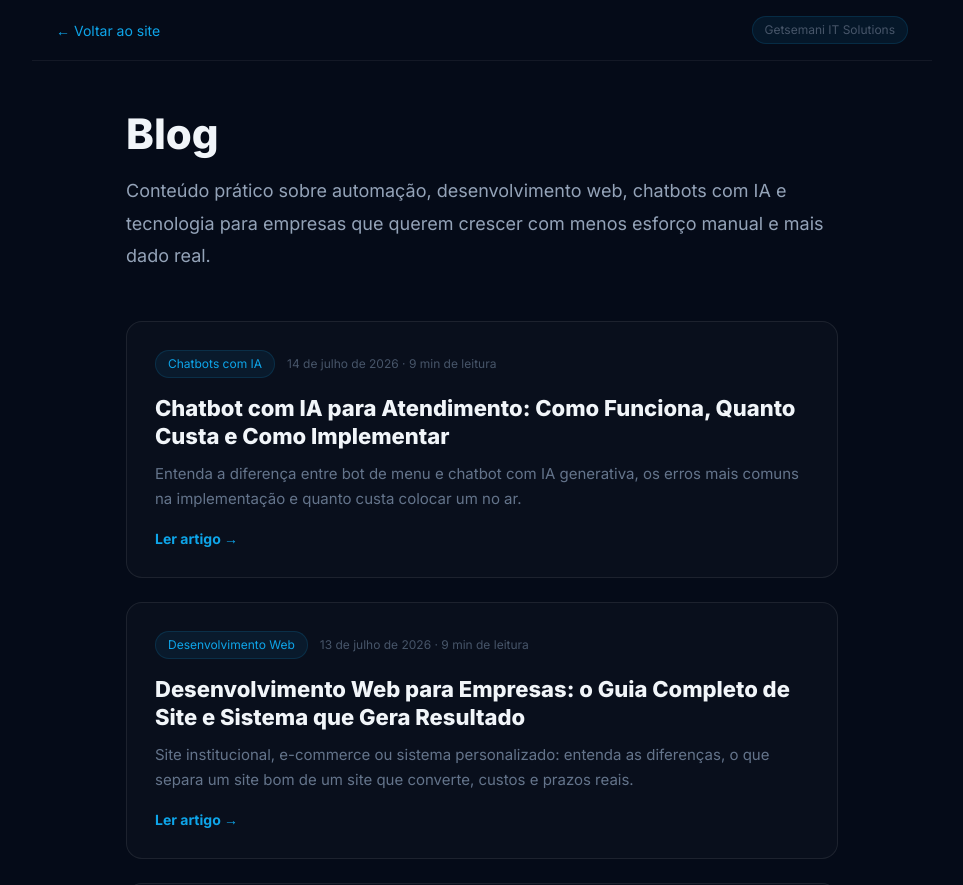
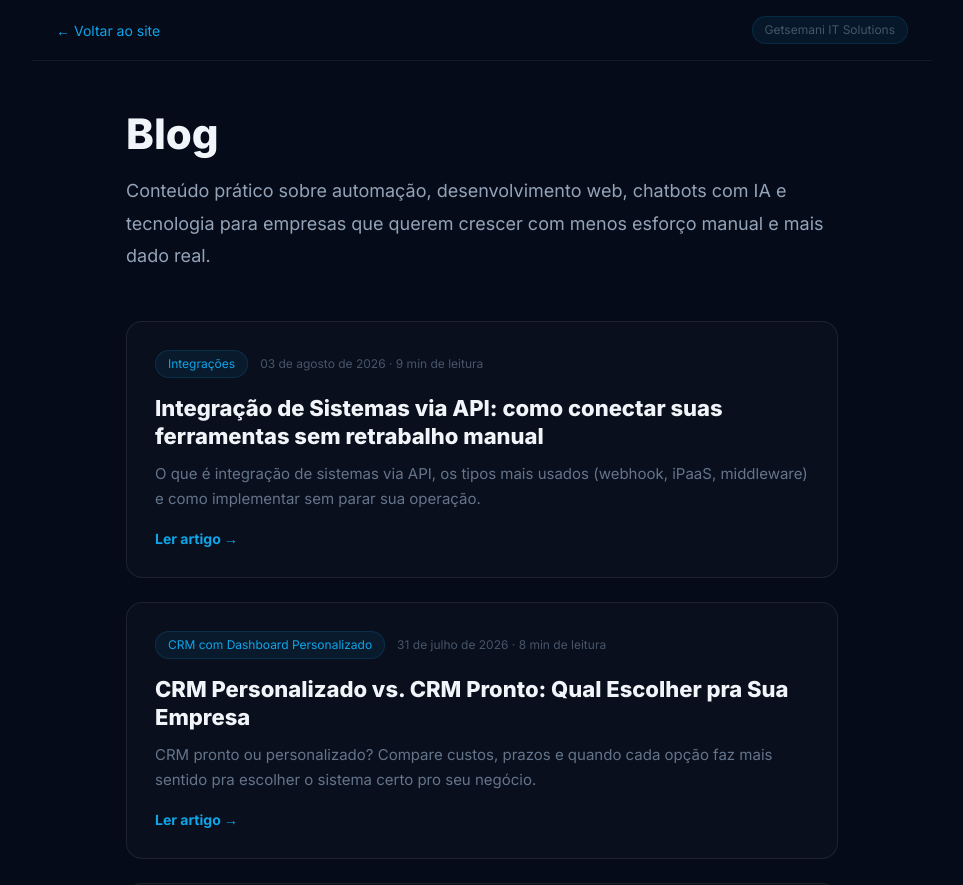
Before and after one commit to fsantanecas/getsemani-landingpage, a Next.js app: page /blog in a window 1280 px wide. Shown: the top 885 px of the page, without its empty margins (158-1121 px from the left). Built offline with nearby package versions, Linux system fonts and the light colour scheme.

Commit message:
fix: adiciona posts de IA, CRM e integracao de sistemas ao indice /blog
Indice nao estava sendo atualizado pelas execucoes anteriores do pipeline, entao os posts existiam mas nao apareciam listados na pagina /blog.

```diff
--- a/app/blog/page.tsx
+++ b/app/blog/page.tsx
@@ -3,8 +3,8 @@ import Link from 'next/link';
 
 export const metadata: Metadata = {
   title: 'Blog | Getsemani IT Solutions',
-  description: 'Artigos sobre automação de processos, desenvolvimento web, chatbots com IA, inteligência artificial e tecnologia para empresas.',
-  keywords: ['blog Getsemani', 'automação de processos', 'desenvolvimento web', 'chatbot com IA', 'inteligência artificial para empresas'],
+  description: 'Artigos sobre automação de processos, desenvolvimento web, chatbots com IA, inteligência artificial, CRM, integração de sistemas e tecnologia para empresas.',
+  keywords: ['blog Getsemani', 'automação de processos', 'desenvolvimento web', 'chatbot com IA', 'inteligência artificial para empresas', 'CRM personalizado', 'integração de sistemas via API'],
   alternates: { canonical: 'https://getsemanitsolutions.com.br/blog' },
   openGraph: {
     type: 'website',
@@ -18,6 +18,30 @@ export const metadata: Metadata = {
 };
 
 const posts = [
+  {
+    slug: 'integracao-de-sistemas-via-api',
+    categoria: 'Integrações',
+    data: '03 de agosto de 2026',
+    tempoLeitura: '9 min de leitura',
+    titulo: 'Integração de Sistemas via API: como conectar suas ferramentas sem retrabalho manual',
+    resumo: 'O que é integração de sistemas via API, os tipos mais usados (webhook, iPaaS, middleware) e como implementar sem parar sua operação.',
+  },
+  {
+    slug: 'crm-personalizado-vs-crm-pronto',
+    categoria: 'CRM com Dashboard Personalizado',
+    data: '31 de julho de 2026',
+    tempoLeitura: '8 min de leitura',
+    titulo: 'CRM Personalizado vs. CRM Pronto: Qual Escolher pra Sua Empresa',
+    resumo: 'CRM pronto ou personalizado? Compare custos, prazos e quando cada opção faz mais sentido pra escolher o sistema certo pro seu negócio.',
+  },
+  {
+    slug: 'inteligencia-artificial-para-empresas',
+    categoria: 'Inteligência Artificial',
+    data: '21 de julho de 2026',
+    tempoLeitura: '9 min de leitura',
+    titulo: 'Inteligência Artificial para Empresas: o Guia Prático para Aplicar e Gerar Resultado',
+    resumo: 'Entenda como aplicar inteligência artificial no seu negócio na prática, onde ela já gera resultado e como evitar os erros mais comuns.',
+  },
   {
     slug: 'chatbot-com-ia-para-atendimento',
     categoria: 'Chatbots com IA',
```
